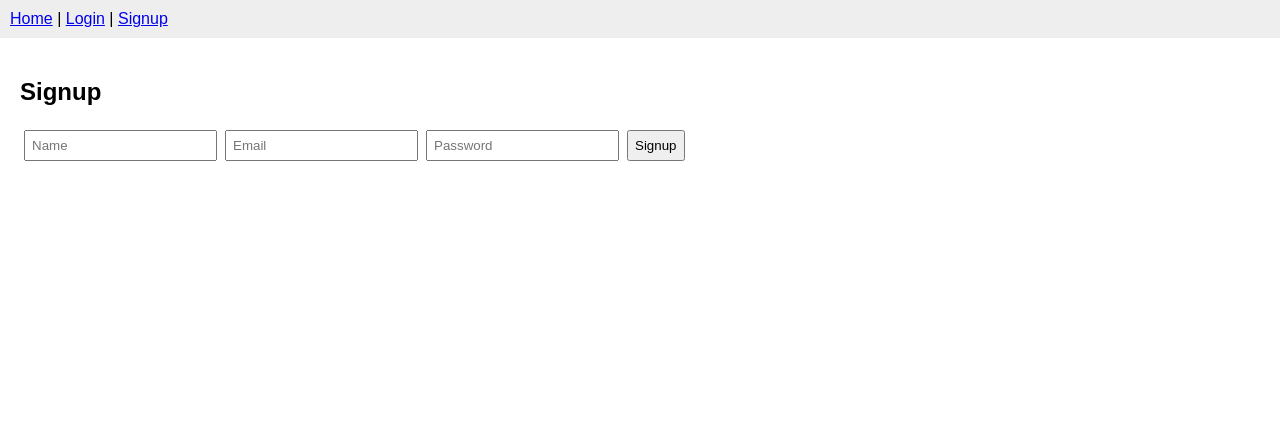
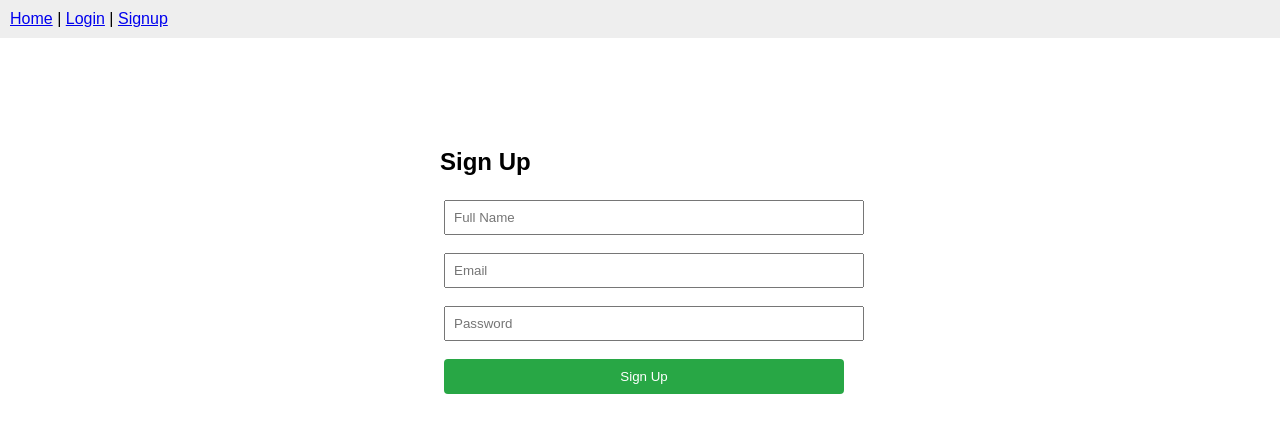
Before and after one commit to Artibar/RSVP-APP, a React app in the folder frontend/: page /signup in a window 1280 px wide. Shown: the top 432 px of the page. Built offline with nearby package versions, Linux system fonts and the light colour scheme; the HTML template or start-up script is replaced by a standard one.

Commit message:
Update SignupPage.jsx

```diff
--- a/frontend/src/pages/SignupPage.jsx
+++ b/frontend/src/pages/SignupPage.jsx
@@ -1,4 +1,3 @@
-
 import React, { useState, useContext } from "react";
 import { AuthContext } from "../contexts/AuthContext";
 import { useNavigate } from "react-router-dom";
@@ -8,22 +7,75 @@ export default function SignupPage() {
   const [email, setEmail] = useState("");
   const [password, setPassword] = useState("");
   const [name, setName] = useState("");
+  const [loading, setLoading] = useState(false);
+  const [error, setError] = useState("");
   const navigate = useNavigate();
 
-  const handleSubmit = async e => {
+  const handleSubmit = async (e) => {
     e.preventDefault();
-    const res = await signup(email, password, name);
-    if (res.token) navigate("/dashboard");
-    else alert(res.message || "Signup failed");
+    setLoading(true);
+    setError("");
+
+    const result = await signup(name, email, password);
+
+    if (result.success) {
+      navigate("/dashboard");
+    } else {
+      setError(result.message);
+    }
+
+    setLoading(false);
   };
 
   return (
-    <form onSubmit={handleSubmit}>
-      <h2>Signup</h2>
-      <input value={name} onChange={e => setName(e.target.value)} placeholder="Name" required />
-      <input value={email} onChange={e => setEmail(e.target.value)} placeholder="Email" required />
-      <input value={password} onChange={e => setPassword(e.target.value)} type="password" placeholder="Password" required />
-      <button type="submit">Signup</button>
-    </form>
+    <div style={{ maxWidth: "400px", margin: "50px auto", padding: "20px" }}>
+      <form onSubmit={handleSubmit}>
+        <h2>Sign Up</h2>
+        {error && <div style={{ color: "red", marginBottom: "10px" }}>{error}</div>}
+        <div style={{ marginBottom: "10px" }}>
+          <input
+            value={name}
+            onChange={e => setName(e.target.value)}
+            placeholder="Full Name"
+            required
+            style={{ width: "100%", padding: "8px" }}
+          />
+        </div>
+        <div style={{ marginBottom: "10px" }}>
+          <input
+            value={email}
+            onChange={e => setEmail(e.target.value)}
+            placeholder="Email"
+            type="email"
+            required
+            style={{ width: "100%", padding: "8px" }}
+          />
+        </div>
+        <div style={{ marginBottom: "10px" }}>
+          <input
+            value={password}
+            onChange={e => setPassword(e.target.value)}
+            type="password"
+            placeholder="Password"
+            required
+            style={{ width: "100%", padding: "8px" }}
+          />
+        </div>
+        <button
+          type="submit"
+          disabled={loading}
+          style={{
+            width: "100%",
+            padding: "10px",
+            backgroundColor: "#28a745",
+            color: "white",
+            border: "none",
+            borderRadius: "4px"
+          }}
+        >
+          {loading ? "Creating Account..." : "Sign Up"}
+        </button>
+      </form>
+    </div>
   );
 }
```
